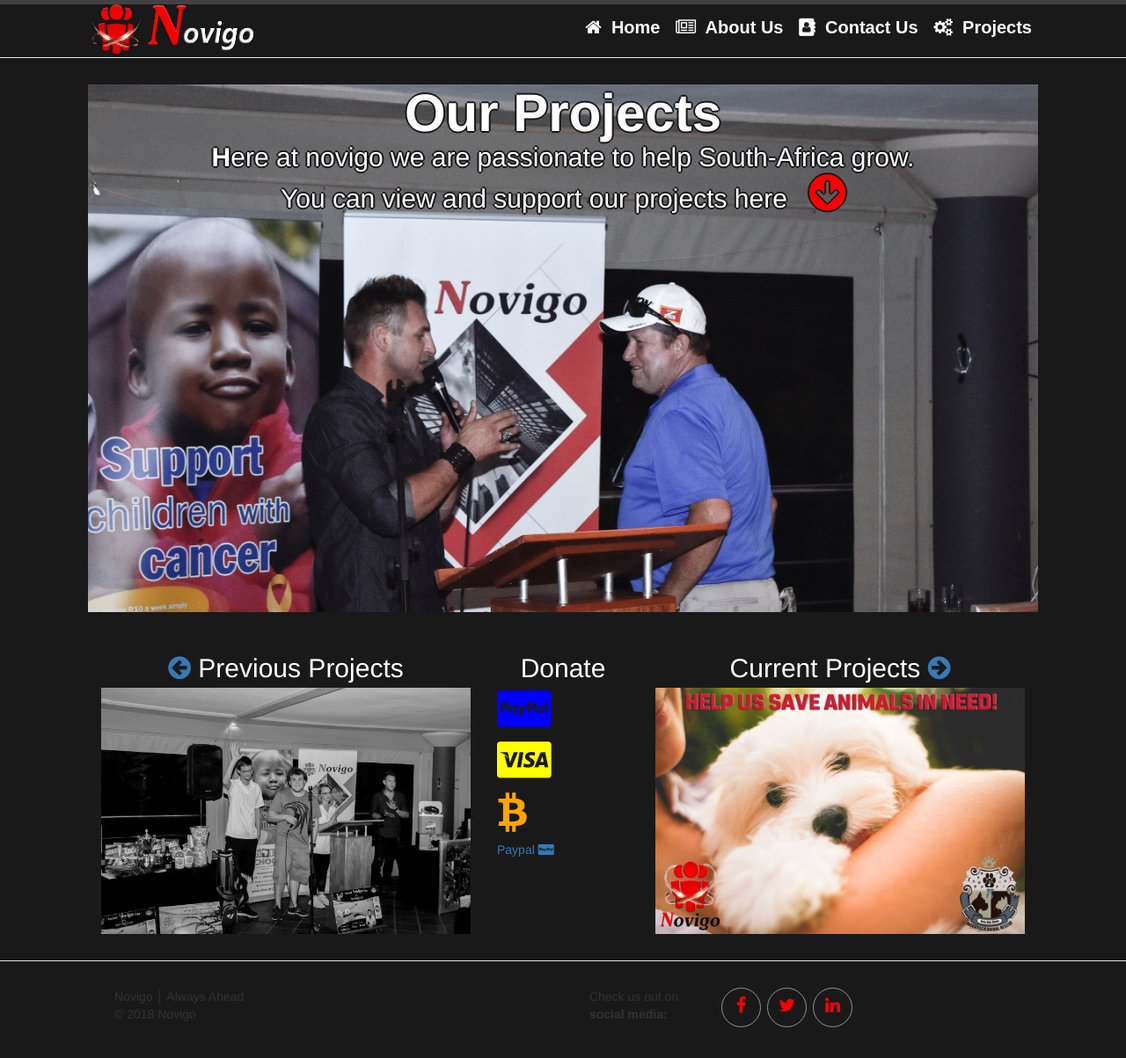
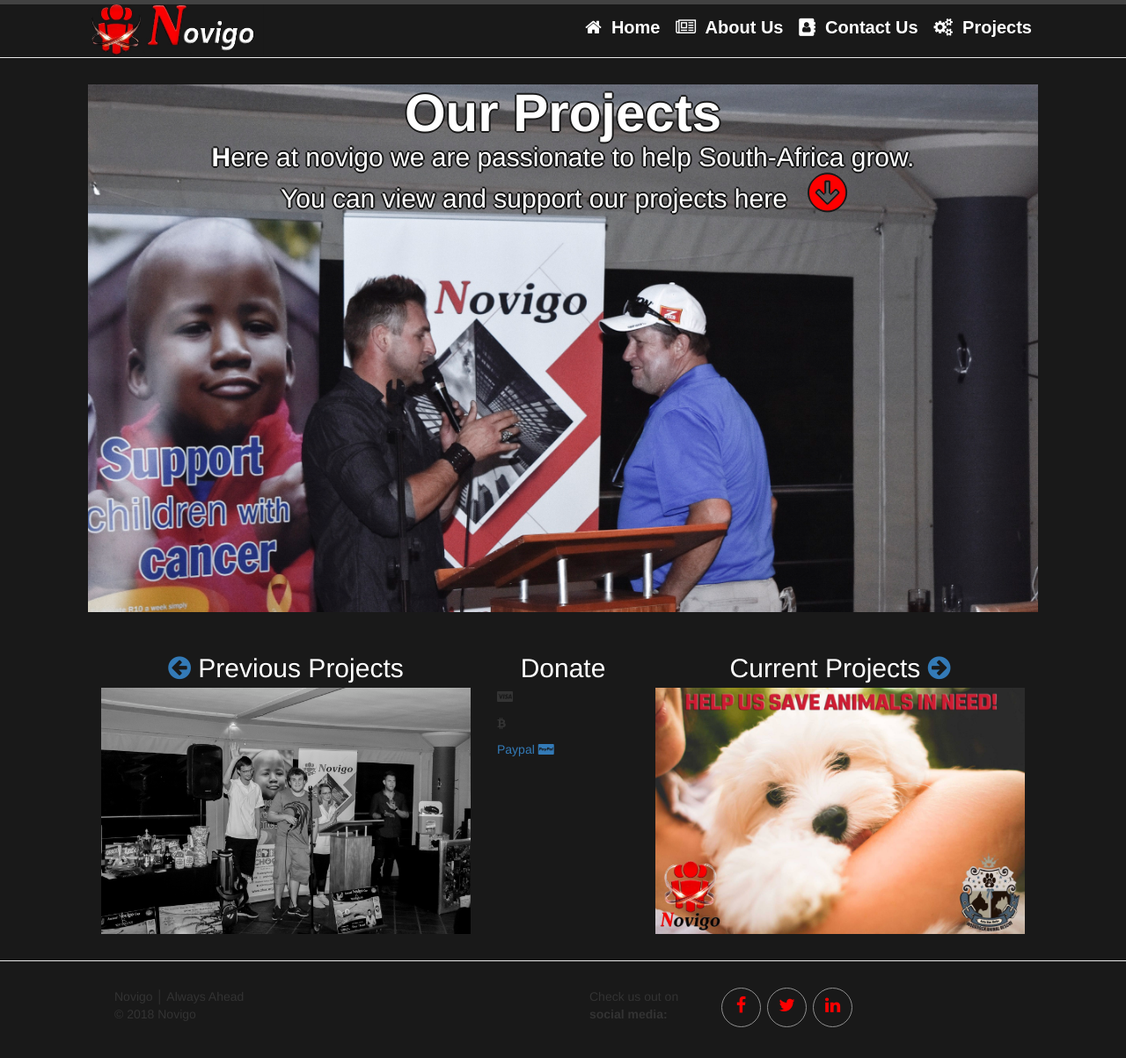
Before and after one commit to Hermankoch/hermankoch.github.io, a Jekyll site: the page built from projects.html, in a window 1280 px wide. Shown: the whole page at 88% size. Built offline with Jekyll 4.4.1, drawn with Linux system fonts in a browser that asks for light colours.

Commit message:
Update projects.html

```diff
--- a/projects.html
+++ b/projects.html
@@ -22,10 +22,10 @@
 
   <div class="col-sm-2">
    <p class="LivesTouched2"> <br /> Donate <br /> </p>
-   <div class="sosial-links2">
-   <i class="fa fa-cc-paypal" style="font-size:48px;color:blue"></i> </p>
-   <i class="fa fa-cc-visa"   style="font-size:48px;color:yellow"></i> </p>
-   <i class="fa fa-bitcoin"   style="font-size:48px;color:orange"></i> </p>
+   <div class="sosial-links">
+   <!-- <i class="fa fa-cc-paypal" style="font-size:48px;color:blue"></i> </p> -->
+   <i class="fa fa-cc-visa"></i> </p>
+   <i class="fa fa-bitcoin"></i> </p>
    </div>
    <a href="paymentPayPal.html">Paypal</a>
    <a href="paymentPayPal.html"><i class="fa fa-cc-paypal"></i></a>
```
